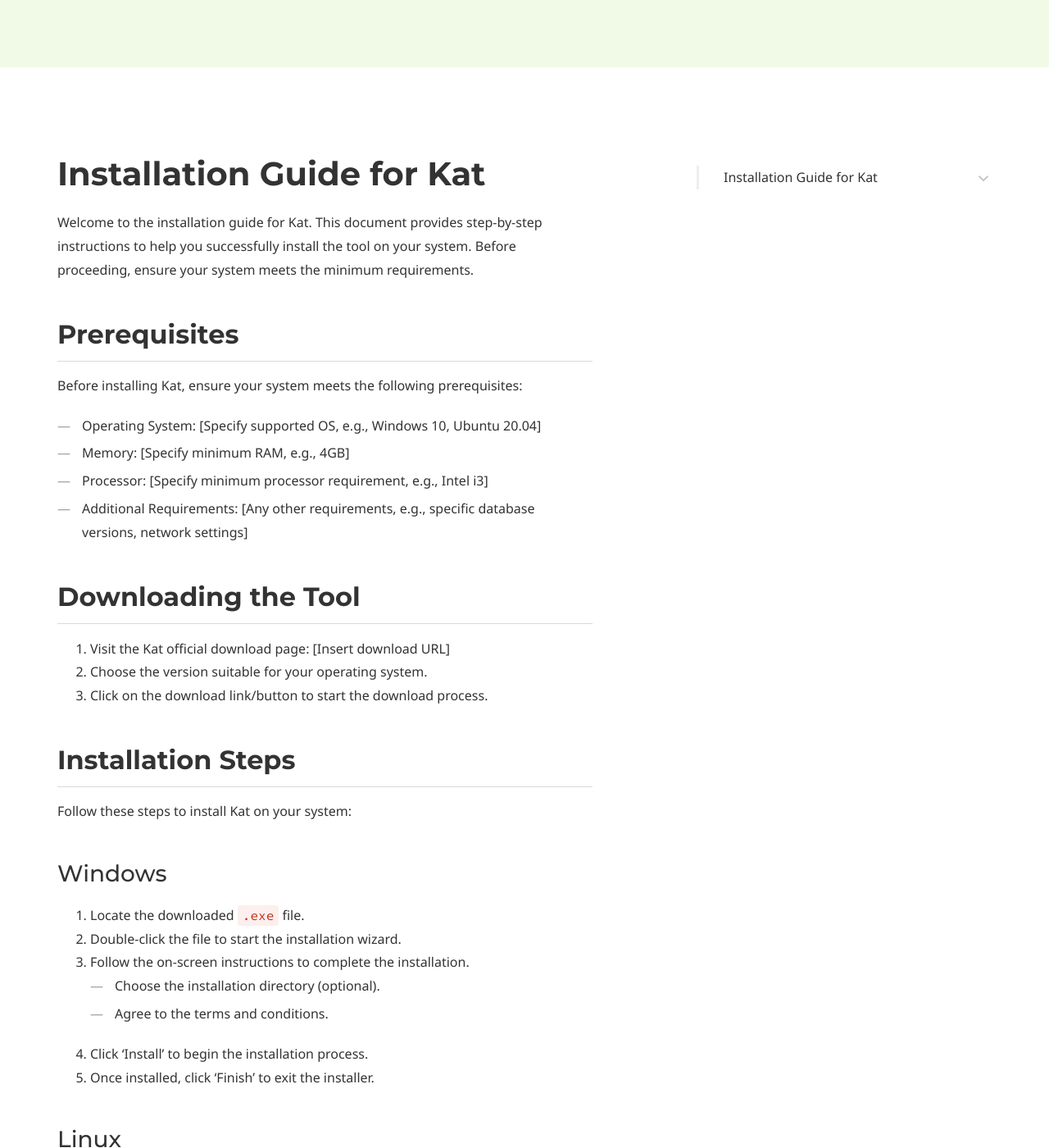
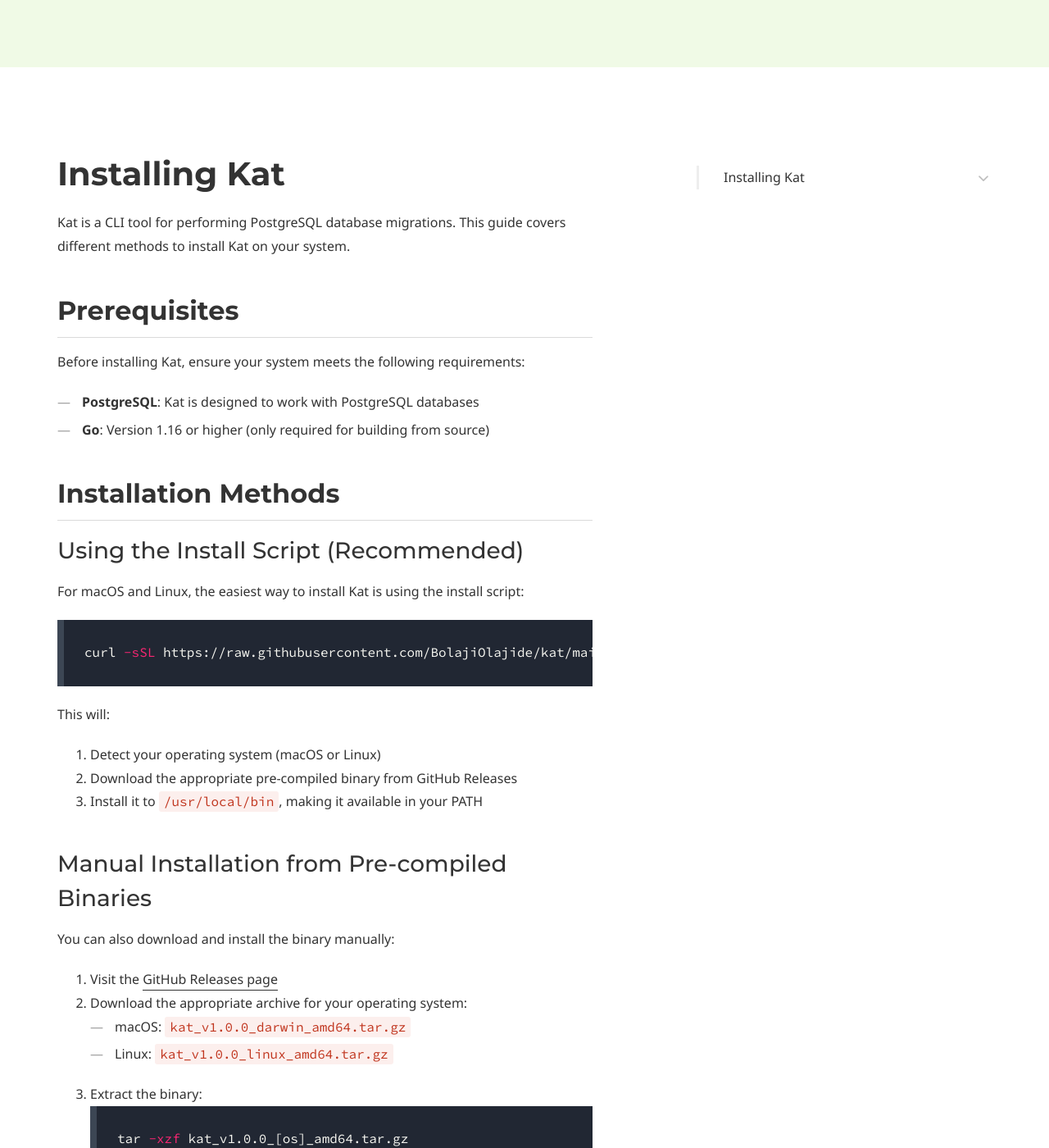
Before and after one commit to BolajiOlajide/kat, a Jekyll site: the page built from doc/install.md, in a window 1280 px wide and 1400 px high, scrolled down 540 px. Shown: the whole window at 82% size. Built offline with Jekyll 4.4.1, drawn with Linux system fonts in a browser that asks for light colours; some web fonts are replaced; some of the changed text lies outside the part shown.

Commit message:
update installatoon docs and readme

````diff
--- a/doc/install.md
+++ b/doc/install.md
@@ -9,72 +9,113 @@
 permalink: /install/
 page_nav:
     next:
-        content: Configuration
-        url: '/config'
+        content: Initialization
+        url: '/init'
 ---
 
-# Installation Guide for Kat
+# Installing Kat
 
-Welcome to the installation guide for Kat. This document provides step-by-step instructions to help you successfully install the tool on your system. Before proceeding, ensure your system meets the minimum requirements.
+Kat is a CLI tool for performing PostgreSQL database migrations. This guide covers different methods to install Kat on your system.
 
 ## Prerequisites
 
-Before installing Kat, ensure your system meets the following prerequisites:
+Before installing Kat, ensure your system meets the following requirements:
 
-- Operating System: [Specify supported OS, e.g., Windows 10, Ubuntu 20.04]
-- Memory: [Specify minimum RAM, e.g., 4GB]
-- Processor: [Specify minimum processor requirement, e.g., Intel i3]
-- Additional Requirements: [Any other requirements, e.g., specific database versions, network settings]
+- **PostgreSQL**: Kat is designed to work with PostgreSQL databases
+- **Go**: Version 1.16 or higher (only required for building from source)
 
-## Downloading the Tool
+## Installation Methods
 
-1. Visit the Kat official download page: [Insert download URL]
-2. Choose the version suitable for your operating system.
-3. Click on the download link/button to start the download process.
+### Using the Install Script (Recommended)
 
-## Installation Steps
+For macOS and Linux, the easiest way to install Kat is using the install script:
 
-Follow these steps to install Kat on your system:
+```bash
+curl -sSL https://raw.githubusercontent.com/BolajiOlajide/kat/main/install.sh | bash
+```
 
-### Windows
+This will:
+1. Detect your operating system (macOS or Linux)
+2. Download the appropriate pre-compiled binary from GitHub Releases
+3. Install it to `/usr/local/bin`, making it available in your PATH
 
-1. Locate the downloaded `.exe` file.
-2. Double-click the file to start the installation wizard.
-3. Follow the on-screen instructions to complete the installation.
-   - Choose the installation directory (optional).
-   - Agree to the terms and conditions.
-4. Click 'Install' to begin the installation process.
-5. Once installed, click 'Finish' to exit the installer.
+### Manual Installation from Pre-compiled Binaries
 
-### Linux
+You can also download and install the binary manually:
 
-1. Open a terminal window.
-2. Navigate to the directory where the downloaded `.tar.gz` file is located.
-3. Extract the file using the command: `tar -xvzf [file name].tar.gz`
-4. Navigate to the extracted directory: `cd [extracted folder name]`
-5. Run the installation script: `./install.sh`
-6. Follow the terminal prompts to complete the installation.
+1. Visit the [GitHub Releases page](https://github.com/BolajiOlajide/kat/releases)
+2. Download the appropriate archive for your operating system:
+   - macOS: `kat_v1.0.0_darwin_amd64.tar.gz`
+   - Linux: `kat_v1.0.0_linux_amd64.tar.gz`
+3. Extract the binary:
+   ```bash
+   tar -xzf kat_v1.0.0_[os]_amd64.tar.gz
+   ```
+4. Move the binary to a location in your PATH:
+   ```bash
+   sudo mv kat /usr/local/bin/
+   ```
+5. Make it executable:
+   ```bash
+   sudo chmod +x /usr/local/bin/kat
+   ```
 
-### macOS
+### Installing from Source
 
-1. Locate the downloaded `.dmg` file.
-2. Double-click the file to open the installer.
-3. Drag and drop the [Your Tool Name] icon to the Applications folder.
-4. Wait for the copying process to complete.
+If you prefer to build from source or need to customize the installation:
 
-## Post-Installation Steps
+1. Clone the repository:
+   ```bash
+   git clone https://github.com/BolajiOlajide/kat.git
+   cd kat
+   ```
 
-After installing Kat, perform the following steps to ensure proper setup:
+2. Install using make:
+   ```bash
+   make install
+   ```
 
-1. Open [Your Tool Name] from your applications directory.
-2. [Any additional steps, e.g., setting up a user account, configuring initial settings]
+   This runs `go install ./...`, which compiles and installs the binary to your Go bin directory.
+
+3. Alternatively, you can run:
+   ```bash
+   go install github.com/BolajiOlajide/kat/cmd/kat@latest
+   ```
+
+   This will download, compile, and install the latest version directly.
+
+## Verifying the Installation
+
+To verify that Kat was installed correctly, run:
+
+```bash
+kat version
+```
+
+You should see output showing the version of Kat that you installed.
 
 ## Troubleshooting
 
-If you encounter any issues during the installation process, refer to the [troubleshooting guide](/troubleshooting) or [create a support issue](https://github.com/BolajiOlajide/kat/issues/new).
+### Common Issues
+
+1. **Command not found**
+   - Ensure the installation directory is in your PATH
+   - For Go installations, make sure `$GOPATH/bin` is in your PATH
+
+2. **Permission denied**
+   - Make sure the binary is executable: `chmod +x /path/to/kat`
+   - You might need to use `sudo` for some installation steps
+
+3. **Installation fails**
+   - Check your Go version: `go version`
+   - Ensure you have internet access to download dependencies
+
+### Getting Help
+
+If you encounter any issues during installation:
+- Check the [GitHub Issues](https://github.com/BolajiOlajide/kat/issues) to see if others have faced similar problems
+- Open a new issue with details about your environment and the error message
 
 ## Next Steps
 
-Now that you have successfully installed Kat, proceed to the [Configuration section](/config) of the documentation to configure your tool.
-
----
+After successfully installing Kat, the next step is to [initialize](/init/) your project with Kat's configuration and directory structure.
````
Also changed, not shown: README.md (+135 -2 lines), doc/assets/images/layout/logo-footer.png, doc/assets/images/layout/logo.png, favicon.ico, 1 other file.
